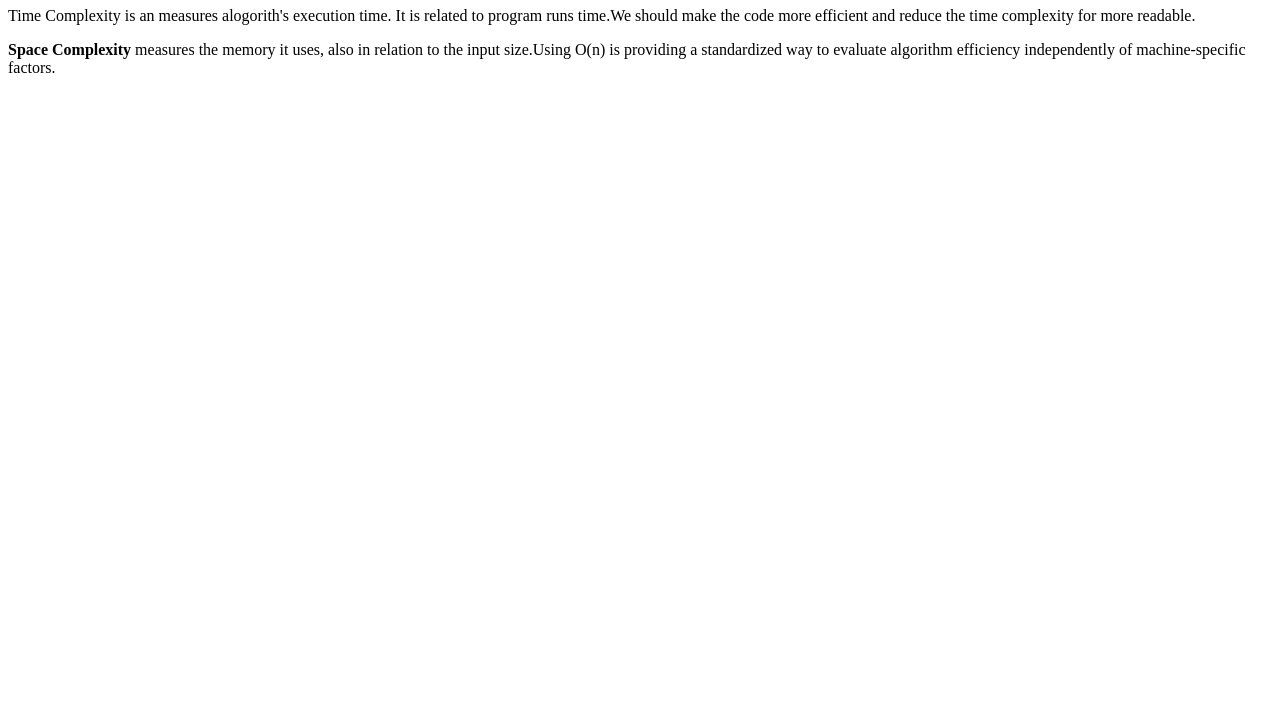
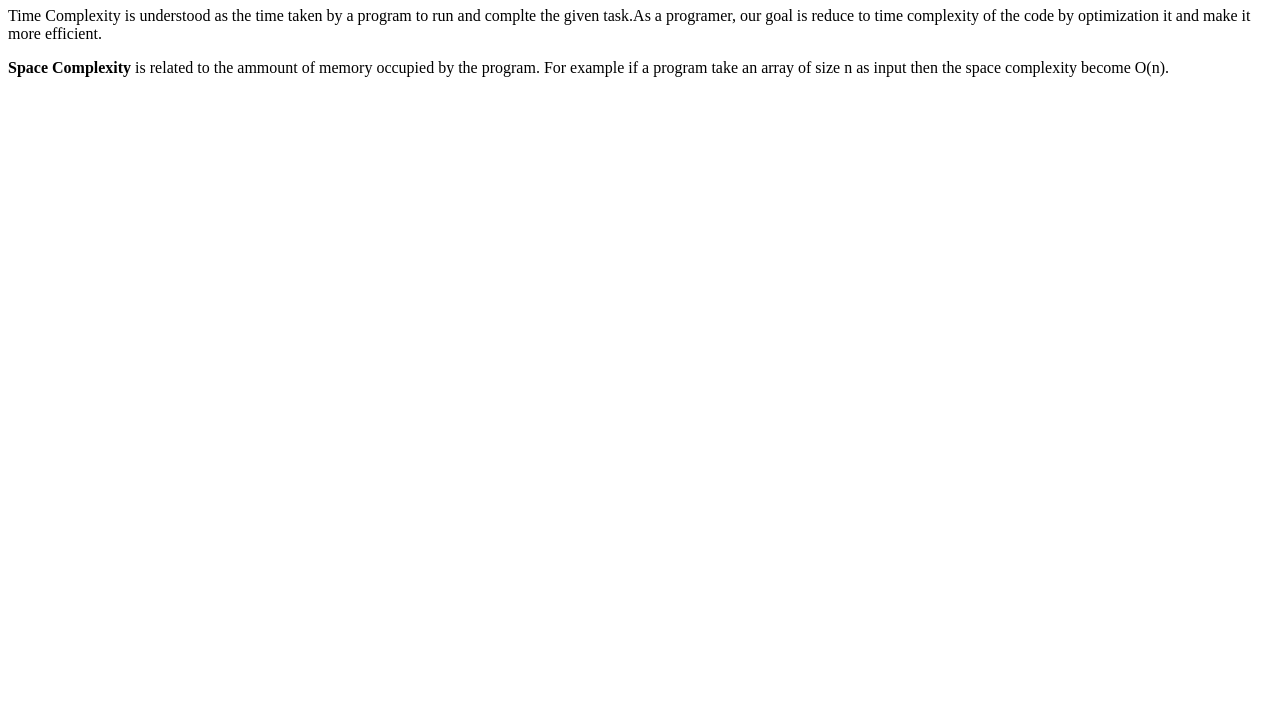
Before and after one commit to acciojob/time-and-space-complexity-gautamsiddharth09, a website: page main.html in a window 1280 px wide. Shown: the part 73-800 px from the top of the page. Drawn offline with Linux system fonts and the light colour scheme.

Commit message:
created a submission

```diff
--- a/main.html
+++ b/main.html
@@ -11,16 +11,12 @@
 	<h1>Time and Space Complexity</h1>
 
 	<p>
-		Time Complexity is an measures alogorith's execution time.
-		It is related to program runs time.We should  make the code more
-		efficient and reduce the time complexity for more readable.
+		Time Complexity is  understood as the time taken by a program to run and complte the given task.As a programer, our goal is reduce to time complexity of the code by optimization it and make it more  efficient.
 	</p>
 
 		<p>
-		<b>Space Complexity</b> measures the
-		memory it uses, also in relation to the input
-		size.Using O(n) is providing a standardized way to evaluate algorithm
-		efficiency independently of machine-specific factors.
+		<b>Space Complexity</b> is related to the ammount of memory occupied by the program. For example if a program take an array of size n as input then the space complexity become O(n).
+
 		</p>
 
 </body>
```
